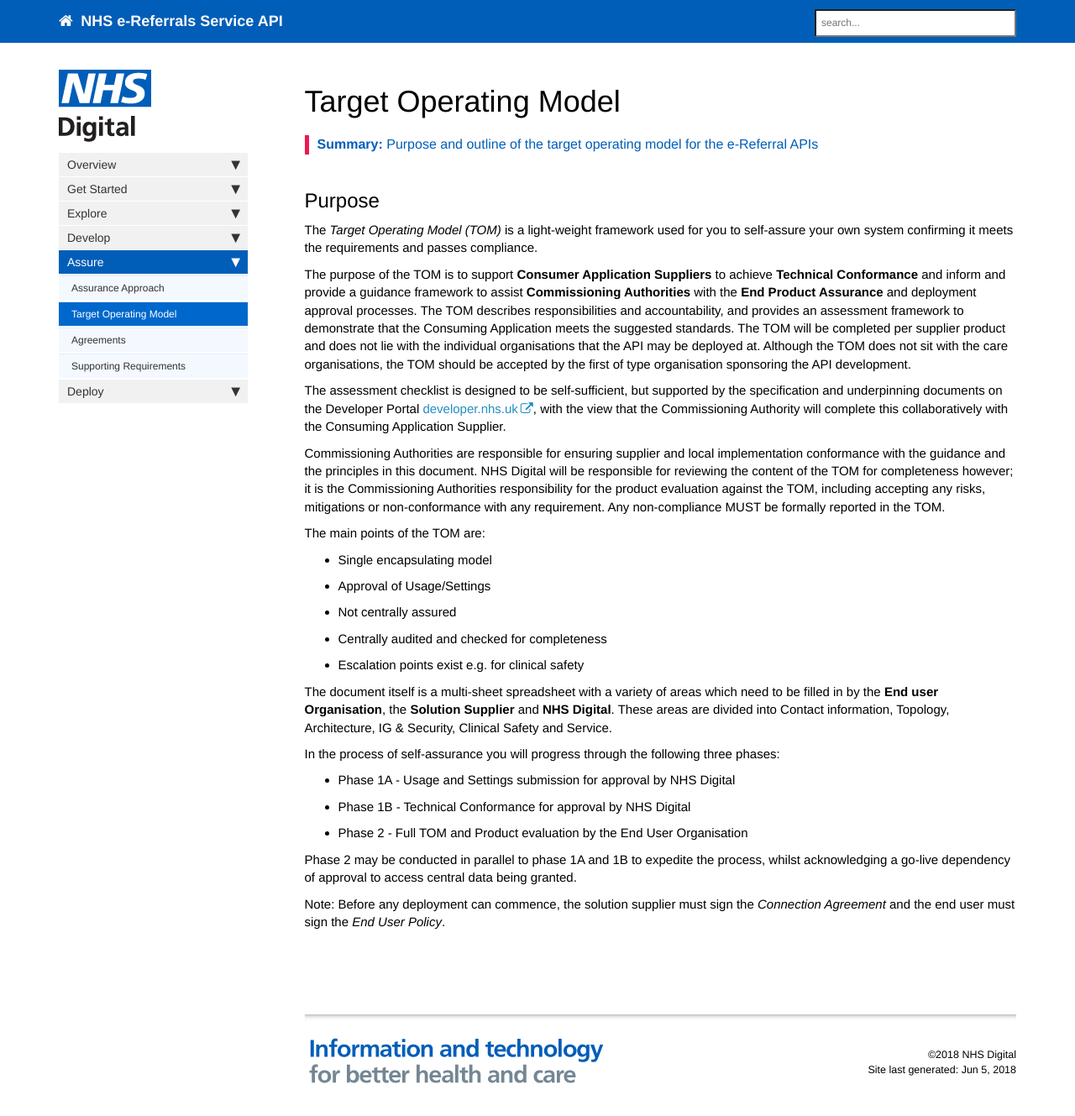
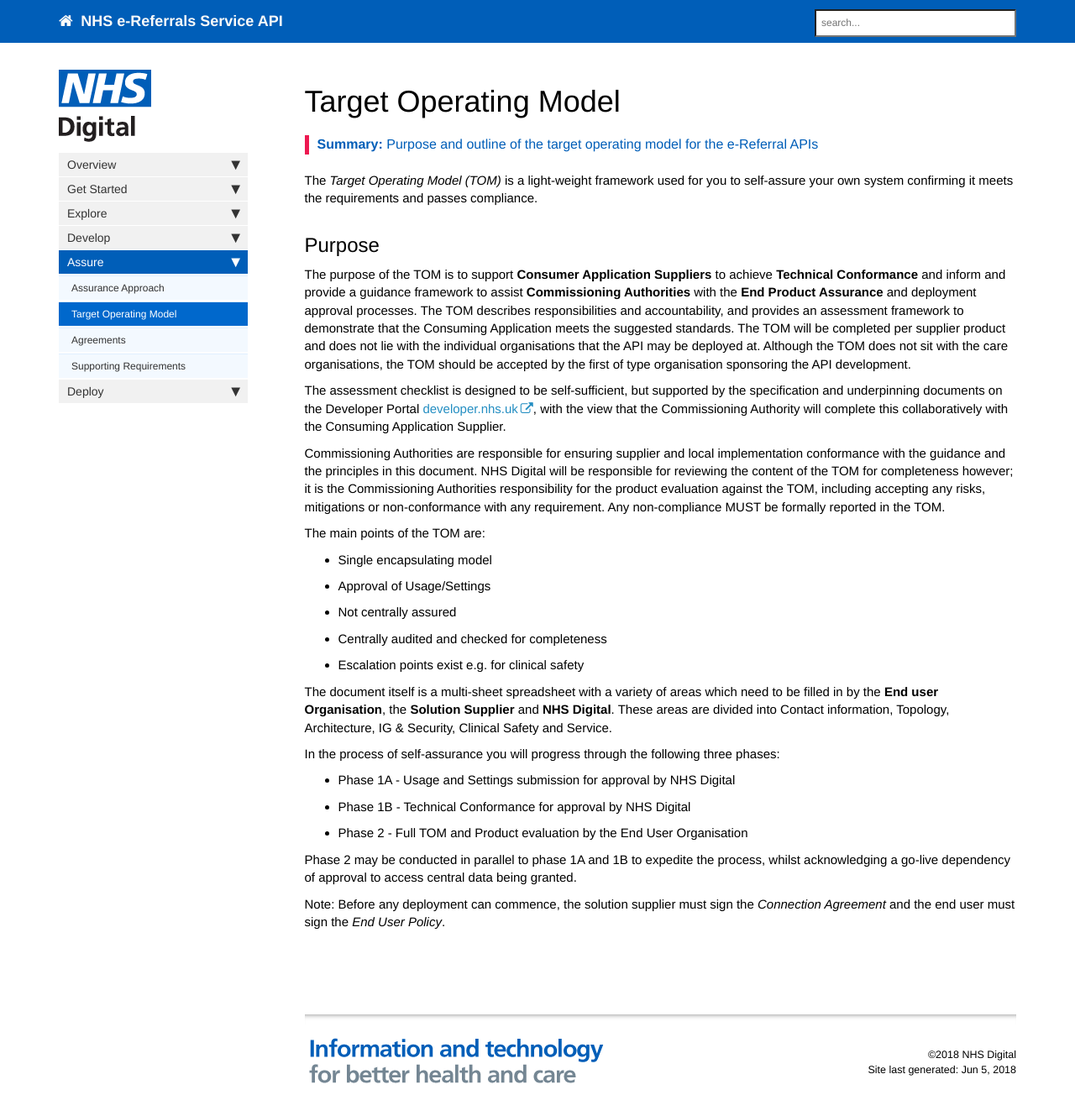
Before and after one commit to wurble369/websitetest, a Jekyll site: the page built from pages/assure/assure_tom.md, in a window 1280 px wide and 1352 px high. Shown: the top 1329 px of the window at 84% size. Built offline with Jekyll 4.4.1, drawn with Linux system fonts in a browser that asks for light colours; nearby versions of some CDN libraries; comment, search, counter and statistics services are not loaded.

Commit message:
Header move

```diff
--- a/pages/assure/assure_tom.md
+++ b/pages/assure/assure_tom.md
@@ -7,9 +7,9 @@ permalink: /assure_tom.html
 summary: "Purpose and outline of the target operating model for the e-Referral APIs"
 ---
 
+The _Target Operating Model (TOM)_ is a light-weight framework used for you to self-assure your own system confirming it meets the requirements and passes compliance.
+
 ## Purpose ##
-
-The _Target Operating Model (TOM)_ is a light-weight framework used for you to self-assure your own system confirming it meets the requirements and passes compliance.
 
 The purpose of the TOM is to support **Consumer Application Suppliers** to achieve **Technical Conformance** and inform and provide a guidance framework to assist **Commissioning Authorities** with the **End Product Assurance** and deployment approval processes. The TOM describes responsibilities and accountability, and provides an assessment framework to demonstrate that the Consuming Application meets the suggested standards. The TOM will be completed per supplier product and does not lie with the individual organisations that the API may be deployed at. Although the TOM does not sit with the care organisations, the TOM should be accepted by the first of type organisation sponsoring the API development.
 
```
